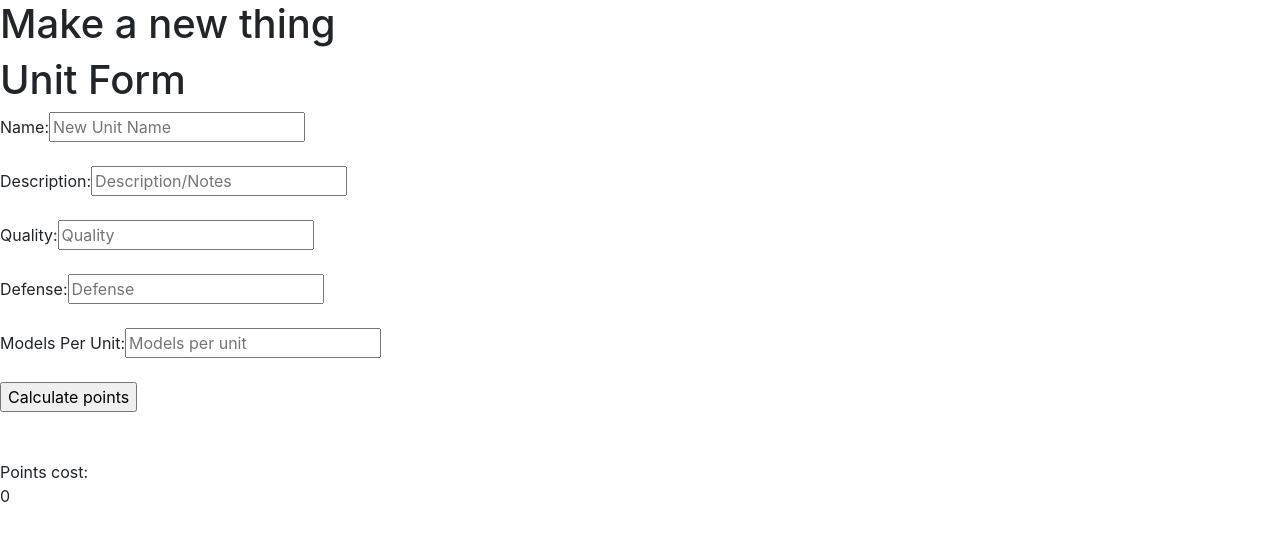
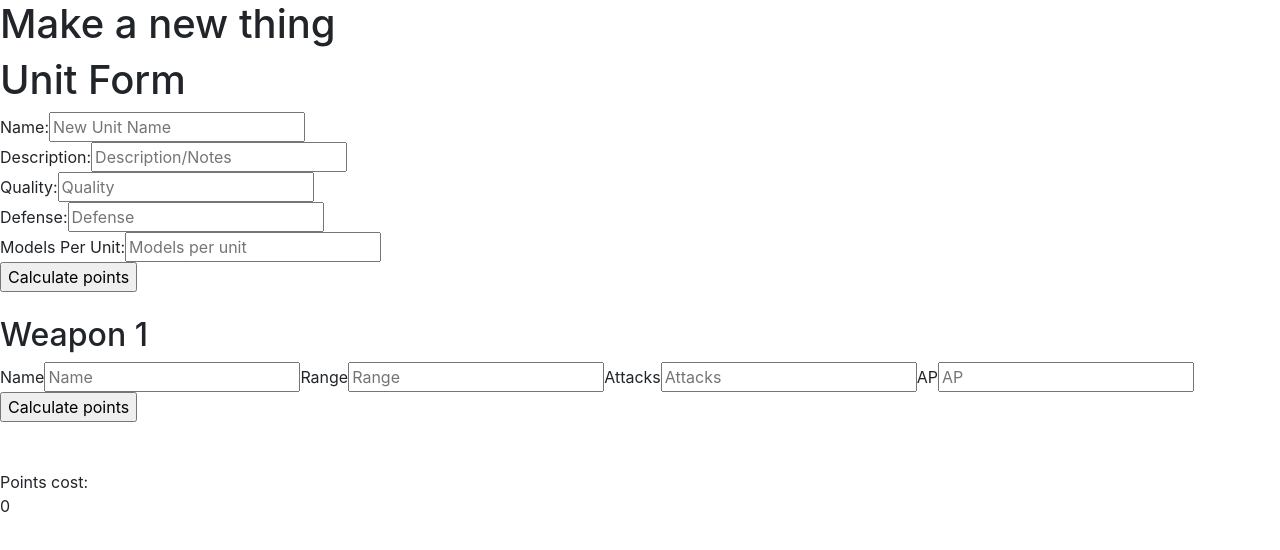
Before and after one commit to Lunadork/GF_Custom-Unit-Builder, a React (Create React App) app: page /new in a window 1280 px wide. Shown: the top 550 px of the page. Built offline with nearby package versions, Linux system fonts and the light colour scheme.

Commit message:
fleshing out weapons a bit, needs some thought

```diff
--- a/src/components/UnitForm/index.js
+++ b/src/components/UnitForm/index.js
@@ -40,6 +40,12 @@ export const UnitForm = () => {
 
   }
 
+  const calcWeaponPoints = (e) => {
+    e.preventDefault();
+
+    //TODO
+  }
+
 
   //Do proper styling later
   return(
@@ -51,33 +57,49 @@ export const UnitForm = () => {
       <input id="name" className='groupInput' type = 'text' placeholder='New Unit Name' onChange={(e) => setName(e.target.value)}/>
 
       <br></br>
-    <br></br>
 
       <label htmlFor="desc" className="groupLabel">Description:  </label>
       <input id="desc" className='groupInput' type = 'text' placeholder='Description/Notes' onChange={(e) => setDescription(e.target.value)}/>
 
-    <br></br>
       <br></br>
 
       <label htmlFor="quality" className="groupLabel">Quality:  </label>
       <input id="quality" className='groupInput' type = 'number' placeholder='Quality' onChange={(e) => setQuality(e.target.value)}/>
 
       <br></br>
-    <br></br>
 
       <label htmlFor="defense" className="groupLabel">Defense:  </label>
       <input id="defense" className='groupInput' type = 'number' placeholder='Defense' onChange={(e) => setDefense(e.target.value)}/>
 
-    <br></br>
       <br></br>
 
       <label htmlFor="models" className="groupLabel">Models Per Unit:  </label>
       <input id="models" className='groupInput' type = 'number' placeholder='Models per unit' onChange={(e) => setModels(e.target.value)}/>
 
       <br></br>
+
+      <input className='groupSubmitbtn' type='submit' value='Calculate points' />
+    </form>
+
     <br></br>
 
+    <h2>Weapon 1</h2>
+    <form className='groupForm' onSubmit={calcWeaponPoints}>
+
+        <label htmlFor="weaponName" className="groupLabel">Name</label>
+        <input id ="weaponName" className="groupInput" type = "text" placeholder = "Name"></input>
+
+        <label htmlFor="range" className="groupLabel">Range</label>
+        <input id ="range" className="groupInput" type = "number" placeholder = "Range"></input>
+
+        <label htmlFor="attacks" className="groupLabel">Attacks</label>
+        <input id ="attacks" className="groupInput" type = "number" placeholder = "Attacks"></input>
+
+        <label htmlFor="ap" className="groupLabel">AP</label>
+        <input id ="ap" className="groupInput" type = "number" placeholder = "AP"></input>
+
         <input className='groupSubmitbtn' type='submit' value='Calculate points' />
+
     </form>
 
     <br></br>
@@ -85,6 +107,11 @@ export const UnitForm = () => {
 
     <label htmlFor="points" className="pointsLabel">Points cost: </label>
     <p id="points" className="pointsP">{points}</p>
+    <br></br>
+    <br></br>
+
+
+
     </>
   )
 }
```
Lines whose indentation alone changed are shown as unchanged.
